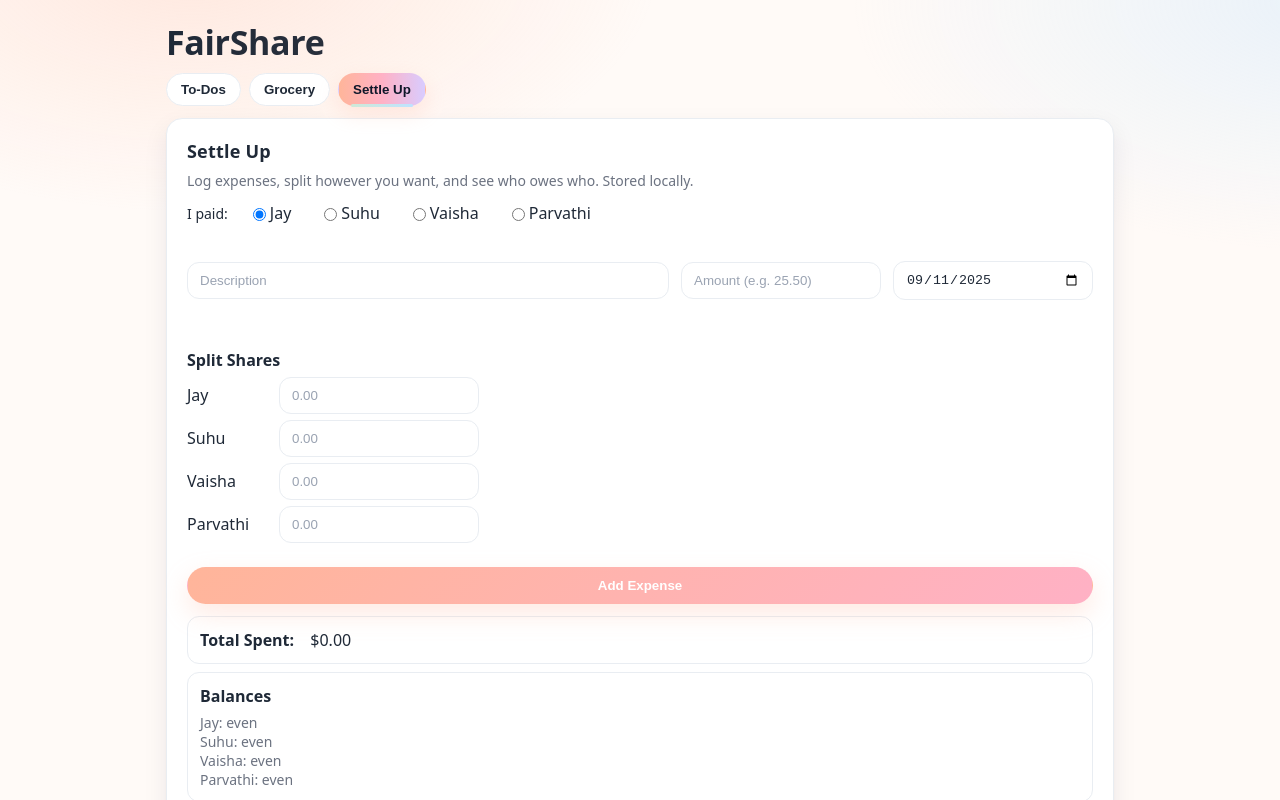
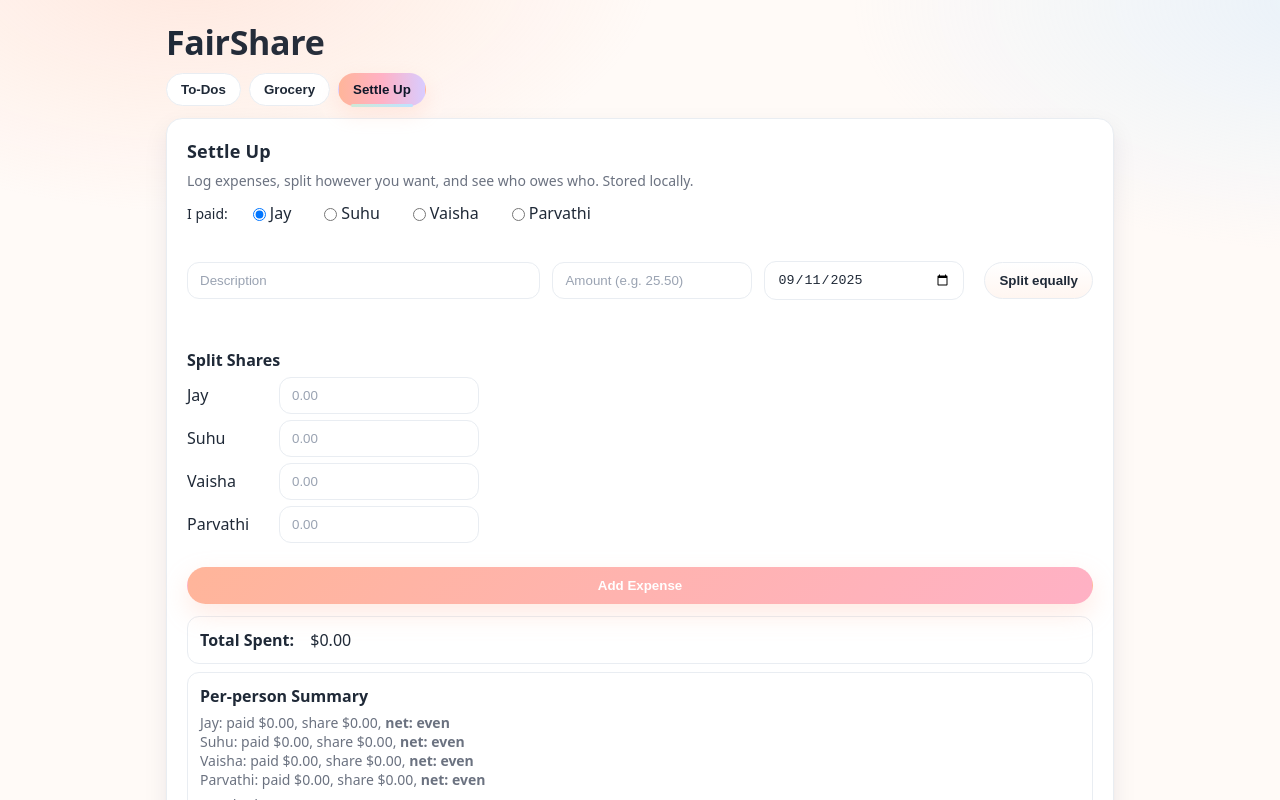
Before and after one commit to jayp0671/fair-share, a React (Vite) app: page / in a window 1280 px wide. Both pictures are taken after a click on the tab "Settle Up". Shown: the top 800 px of the page. Built offline with nearby package versions, Linux system fonts and the light colour scheme.

Commit message:
SettleUp Fixes

```diff
--- a/src/components/SettleUp.jsx
+++ b/src/components/SettleUp.jsx
@@ -7,7 +7,6 @@ const MEMBERS = ["Jay", "Suhu", "Vaisha", "Parvathi"];
 function uid() {
   return Math.random().toString(36).slice(2) + Date.now().toString(36);
 }
-
 function toCents(input) {
   const n = Number(String(input).replace(/[^0-9.]/g, ""));
   if (Number.isNaN(n)) return 0;
@@ -15,6 +14,80 @@ function toCents(input) {
 }
 function toDollars(cents) {
   return (cents / 100).toFixed(2);
+}
+
+/** Fix tiny rounding drift so splits sum to total */
+function normalizeSharesToTotal(splitObjs, totalCents) {
+  const sum = splitObjs.reduce((a, s) => a + s.shareCents, 0);
+  let diff = totalCents - sum; // + add, - remove
+  if (diff === 0) return splitObjs;
+
+  const nonZero = splitObjs
+    .map((s, idx) => ({ idx, ...s }))
+    .filter((x) => x.shareCents > 0);
+  const bucket = nonZero.length ? nonZero : splitObjs.map((s, idx) => ({ idx, ...s }));
+
+  let k = 0;
+  while (diff !== 0 && bucket.length > 0) {
+    const b = bucket[k % bucket.length];
+    if (diff > 0) {
+      splitObjs[b.idx].shareCents += 1;
+      diff -= 1;
+    } else {
+      const canTake = Math.min(1, splitObjs[b.idx].shareCents);
+      if (canTake > 0) {
+        splitObjs[b.idx].shareCents -= 1;
+        diff += 1;
+      }
+    }
+    k++;
+  }
+  return splitObjs;
+}
+
+/** Convert nets into pairwise payments (greedy minimal transfers) */
+function computeSettlements(nets) {
+  const creditors = [];
+  const debtors = [];
+  Object.entries(nets).forEach(([name, cents]) => {
+    if (cents > 0) creditors.push({ name, cents });
+    else if (cents < 0) debtors.push({ name, cents: -cents });
+  });
+  creditors.sort((a, b) => b.cents - a.cents);
+  debtors.sort((a, b) => b.cents - a.cents);
+
+  const transfers = [];
+  let i = 0, j = 0;
+  while (i < debtors.length && j < creditors.length) {
+    const pay = Math.min(debtors[i].cents, creditors[j].cents);
+    if (pay > 0) {
+      transfers.push({ from: debtors[i].name, to: creditors[j].name, cents: pay });
+      debtors[i].cents -= pay;
+      creditors[j].cents -= pay;
+    }
+    if (debtors[i].cents === 0) i++;
+    if (creditors[j].cents === 0) j++;
+  }
+  return transfers;
+}
+
+/** Build per-person paid, share(=owed), net */
+function computeBalances(expenses) {
+  const paid = {}, share = {}, net = {};
+  MEMBERS.forEach((m) => { paid[m] = 0; share[m] = 0; net[m] = 0; });
+
+  for (const e of expenses) {
+    paid[e.payer] += e.totalCents;
+    for (const s of e.splits) share[s.user] += s.shareCents;
+  }
+  MEMBERS.forEach((m) => {
+    net[m] = paid[m] - share[m];
+    if (Math.abs(net[m]) < 1) net[m] = 0; // avoid -0
+  });
+
+  const totalPaid = Object.values(paid).reduce((a, b) => a + b, 0);
+  const totalShare = Object.values(share).reduce((a, b) => a + b, 0);
+  return { paid, share, net, totalPaid, totalShare };
 }
 
 export default function SettleUp() {
@@ -33,20 +106,27 @@ export default function SettleUp() {
     [expenses]
   );
 
-  const balances = useMemo(() => {
-    const net = {};
-    MEMBERS.forEach((m) => (net[m] = 0));
-    for (const e of expenses) {
-      net[e.payer] += e.totalCents;
-      for (const s of e.splits) {
-        net[s.user] -= s.shareCents;
-      }
-    }
-    return net;
-  }, [expenses]);
+  const { paid, share, net, totalPaid, totalShare } = useMemo(
+    () => computeBalances(expenses),
+    [expenses]
+  );
+
+  const settlements = useMemo(() => computeSettlements(net), [net]);
 
   function handleShareChange(user, val) {
     setShares({ ...shares, [user]: val });
+  }
+
+  function splitEqually() {
+    const totalCents = toCents(amount);
+    if (!totalCents) return;
+    const per = Math.floor(totalCents / MEMBERS.length);
+    const remainder = totalCents - per * MEMBERS.length;
+    const next = {};
+    MEMBERS.forEach((m, idx) => {
+      next[m] = toDollars(per + (idx < remainder ? 1 : 0));
+    });
+    setShares(next);
   }
 
   function addExpense(e) {
@@ -54,19 +134,22 @@ export default function SettleUp() {
     const totalCents = toCents(amount);
     if (!totalCents) return;
 
-    // Build splits
-    let sumShares = 0;
-    const splitObjs = MEMBERS.map((u) => {
-      const c = toCents(shares[u] || 0);
-      sumShares += c;
-      return { user: u, shareCents: c };
-    });
+    let splitObjs = MEMBERS.map((u) => ({
+      user: u,
+      shareCents: toCents(shares[u] || 0),
+    }));
 
-    if (sumShares !== totalCents) {
+    // allow tiny drift, then normalize
+    const sumShares = splitObjs.reduce((a, s) => a + s.shareCents, 0);
+    const drift = Math.abs(totalCents - sumShares);
+    if (drift > 0 && drift <= Math.max(2, MEMBERS.length)) {
+      splitObjs = normalizeSharesToTotal(splitObjs, totalCents);
+    }
+
+    const finalSum = splitObjs.reduce((a, s) => a + s.shareCents, 0);
+    if (finalSum !== totalCents) {
       setError(
-        `Shares ($${toDollars(sumShares)}) must add up to total $${toDollars(
-          totalCents
-        )}`
+        `Shares ($${toDollars(finalSum)}) must add up to total $${toDollars(totalCents)}`
       );
       return;
     }
@@ -90,6 +173,8 @@ export default function SettleUp() {
   function removeExpense(id) {
     setExpenses(expenses.filter((e) => e.id !== id));
   }
+
+  const netCheck = totalPaid - totalShare; // should be 0
 
   return (
     <div className="card">
@@ -117,7 +202,11 @@ export default function SettleUp() {
       </div>
 
       {/* Add expense */}
-      <form className="row" style={{ marginTop: 12, flexDirection: "column", alignItems: "stretch" }} onSubmit={addExpense}>
+      <form
+        className="row"
+        style={{ marginTop: 12, flexDirection: "column", alignItems: "stretch" }}
+        onSubmit={addExpense}
+      >
         <div className="row">
           <input
             className="input"
@@ -139,6 +228,15 @@ export default function SettleUp() {
             onChange={(e) => setDate(e.target.value)}
             style={{ maxWidth: 170 }}
           />
+          <button
+            type="button"
+            className="btn"
+            onClick={splitEqually}
+            style={{ marginLeft: 8 }}
+            title="Auto-fill equal shares"
+          >
+            Split equally
+          </button>
         </div>
 
         <div style={{ marginTop: 12 }}>
@@ -169,19 +267,46 @@ export default function SettleUp() {
         <div className="listitem">
           <strong>Total Spent:</strong>&nbsp;${toDollars(totalSpentCents)}
         </div>
+
         <div className="listitem" style={{ display: "block" }}>
-          <strong>Balances</strong>
+          <strong>Per-person Summary</strong>
           <div className="subtle" style={{ marginTop: 6 }}>
-            {Object.entries(balances).map(([user, cents]) => (
-              <div key={user}>
-                {user}:{" "}
-                {cents === 0
-                  ? "even"
-                  : cents > 0
-                  ? `is owed $${toDollars(cents)}`
-                  : `owes $${toDollars(-cents)}`}
+            {MEMBERS.map((m) => (
+              <div key={m}>
+                {m}: paid ${toDollars(paid[m])}, <span title="Fair share across all splits.">share</span> ${toDollars(share[m])},{" "}
+                <strong>
+                  net:{" "}
+                  {net[m] === 0
+                    ? "even"
+                    : net[m] > 0
+                    ? `is owed $${toDollars(net[m])}`
+                    : `owes $${toDollars(-net[m])}`}
+                </strong>
               </div>
             ))}
+            <div style={{ marginTop: 6, fontStyle: "italic" }}>
+              Net check: {netCheck === 0 ? "OK" : `⚠ mismatch ${toDollars(netCheck)} (should be $0.00)`}
+            </div>
+          </div>
+        </div>
+
+        <div className="listitem" style={{ display: "block" }}>
+          <strong>Settle-up Suggestions</strong>
+          <div className="subtle" style={{ marginTop: 6 }}>
+            {settlements.length === 0 ? (
+              <div>All settled.</div>
+            ) : (
+              <>
+                <div style={{ marginBottom: 6 }}>
+                  {settlements.length} payment{settlements.length > 1 ? "s" : ""} needed to settle up:
+                </div>
+                {settlements.map((t, idx) => (
+                  <div key={idx}>
+                    {t.from} → {t.to}: ${toDollars(t.cents)}
+                  </div>
+                ))}
+              </>
+            )}
           </div>
         </div>
       </div>
@@ -207,7 +332,9 @@ export default function SettleUp() {
                   ))}
                 </div>
               </div>
-              <button className="btn" onClick={() => removeExpense(e.id)}>Delete</button>
+              <button className="btn" onClick={() => removeExpense(e.id)}>
+                Delete
+              </button>
             </div>
           ))
         )}
```
